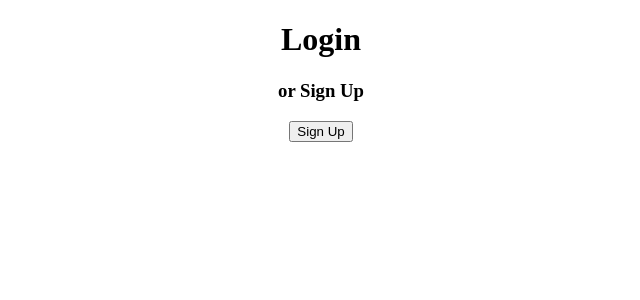
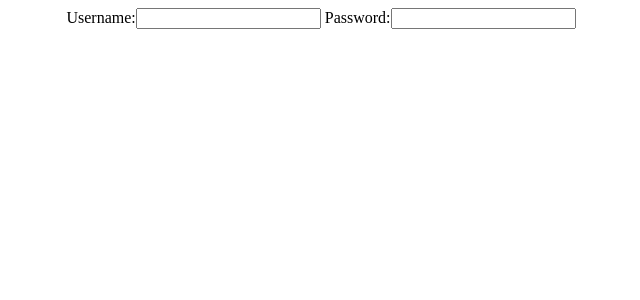
Before and after one commit to ajg7/front-end, a React (Create React App) app: page /login/form in a window 1280 px wide. Shown: the top 300 px of the page, without its empty margins (319-959 px from the left). Built offline with nearby package versions, Linux system fonts and the light colour scheme.

Commit message:
put exact path in login and login form, and change file path of formschema

```diff
--- a/src/App.js
+++ b/src/App.js
@@ -1,7 +1,7 @@
 import React from 'react';
 import { Route, Link, Switch } from "react-router-dom";
 import * as yup from "yup";
-import formSchema from "../formSchema.js";
+import formSchema from "../src/formSchema";
 
 import Dashboard from './components/Dashboard'
 import AddPage from './components/AddPage'
@@ -15,8 +15,8 @@ function App() {
     <div className="App">
       <Switch>
         {/* <PrivateRoute exact path="/protected" component={Dashboard} /> */}
-        <Route path="/login" component={LoginPage} />
-        <Route path="/login/form" component={Form} />
+        <Route exact path="/login" component={LoginPage} />
+        <Route exact path="/login/form" component={Form} />
         <Route path="/dashboard" component={Dashboard} />
         <Route path="/add" component={AddPage} />
       </Switch>
--- a/src/components/Form.js
+++ b/src/components/Form.js
@@ -15,16 +15,10 @@ const Form = props => {
     return(
         <>
             <form>
-                <label> Name:
+                <label> Username:
                     <input
                     type="text"
-                    name="name"
-                    />
-                </label>
-                <label> Email:
-                    <input
-                    type="email"
-                    name="email"
+                    name="username"
                     />
                 </label>
                 <label> Password:
@@ -33,18 +27,6 @@ const Form = props => {
                     name="password"
                     />
                 </label>
-                <label> Class Name:
-                    <input
-                    type="text"
-                    name="class name"
-                    />
-                </label>
-                <label> Class Section:
-                    <input
-                    type="text"
-                    name="class section"
-                    />
-                </label>
             </form>
         </>
     )
--- a/src/components/LoginPage.js
+++ b/src/components/LoginPage.js
@@ -10,8 +10,9 @@ const LoginPage = props => {
 
     return(
         <>
-            <h1>Login</h1>
-            <h3>or Sign Up</h3>
+            <h2>Login</h2>
+            <button>Log In</button>
+            <h2>Sign Up</h2>
             <button Link={Form.js}>Sign Up</button>
         </>
     )
--- a/src/formSchema.js
+++ b/src/formSchema.js
@@ -1,22 +1,13 @@
 import * as yup from "yup";
 
 const formSchema = yup.object().shape({
-    name: yup
+    username: yup
         .string()
         .required("Name is Required"),
-    email: yup
-        .string()
-        .email("Must be a valid email address")
-        .required("Must include email address"),
     password: yup
         .string()
         .min(7, 'Password must be at least 7 characters long')
         .required('Password is Required'),
-    className: yup
-        .string()
-        .required("Class Name is required"),
-    classSection: yup
-        .string()
 })
 
 
```
